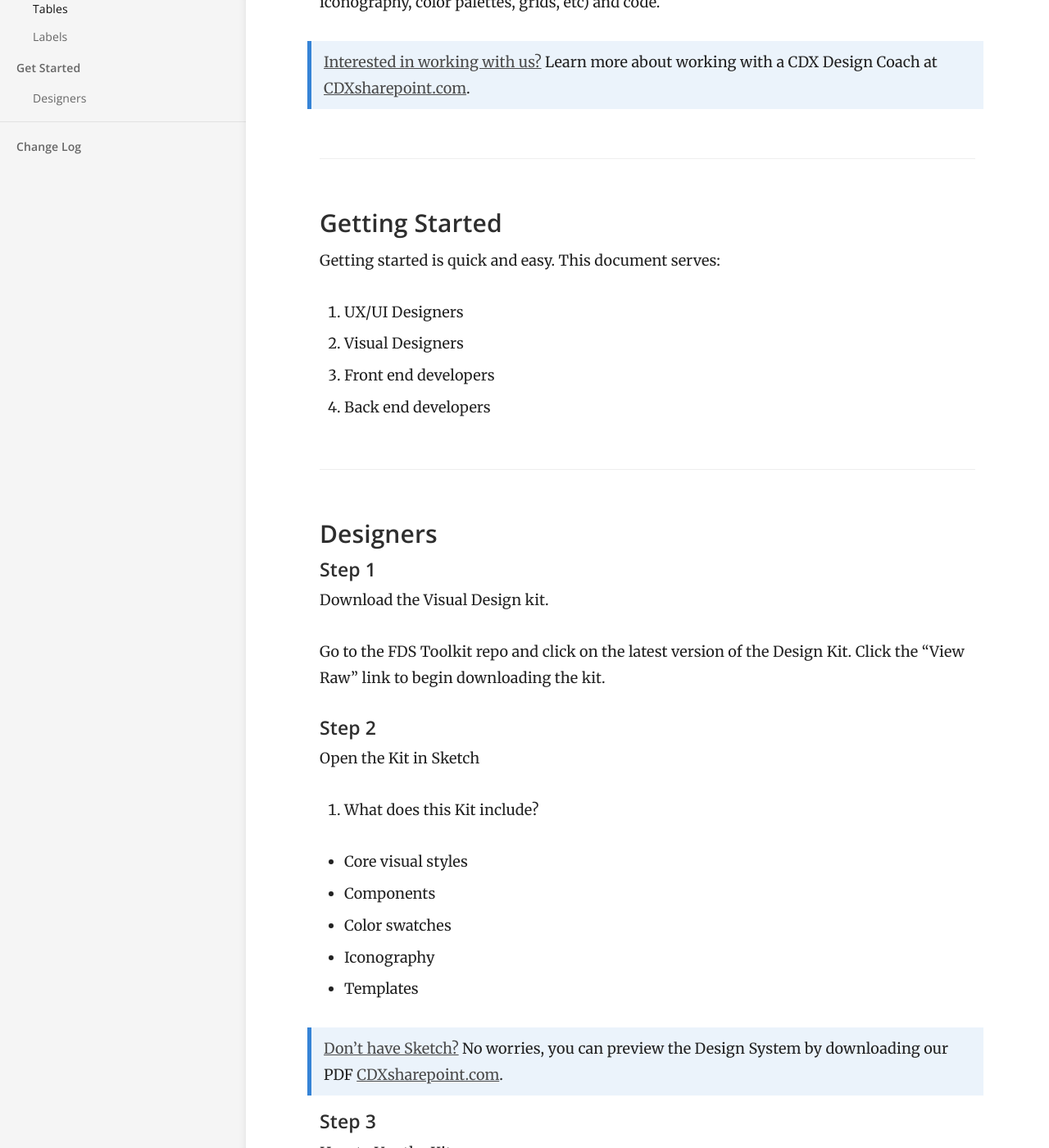
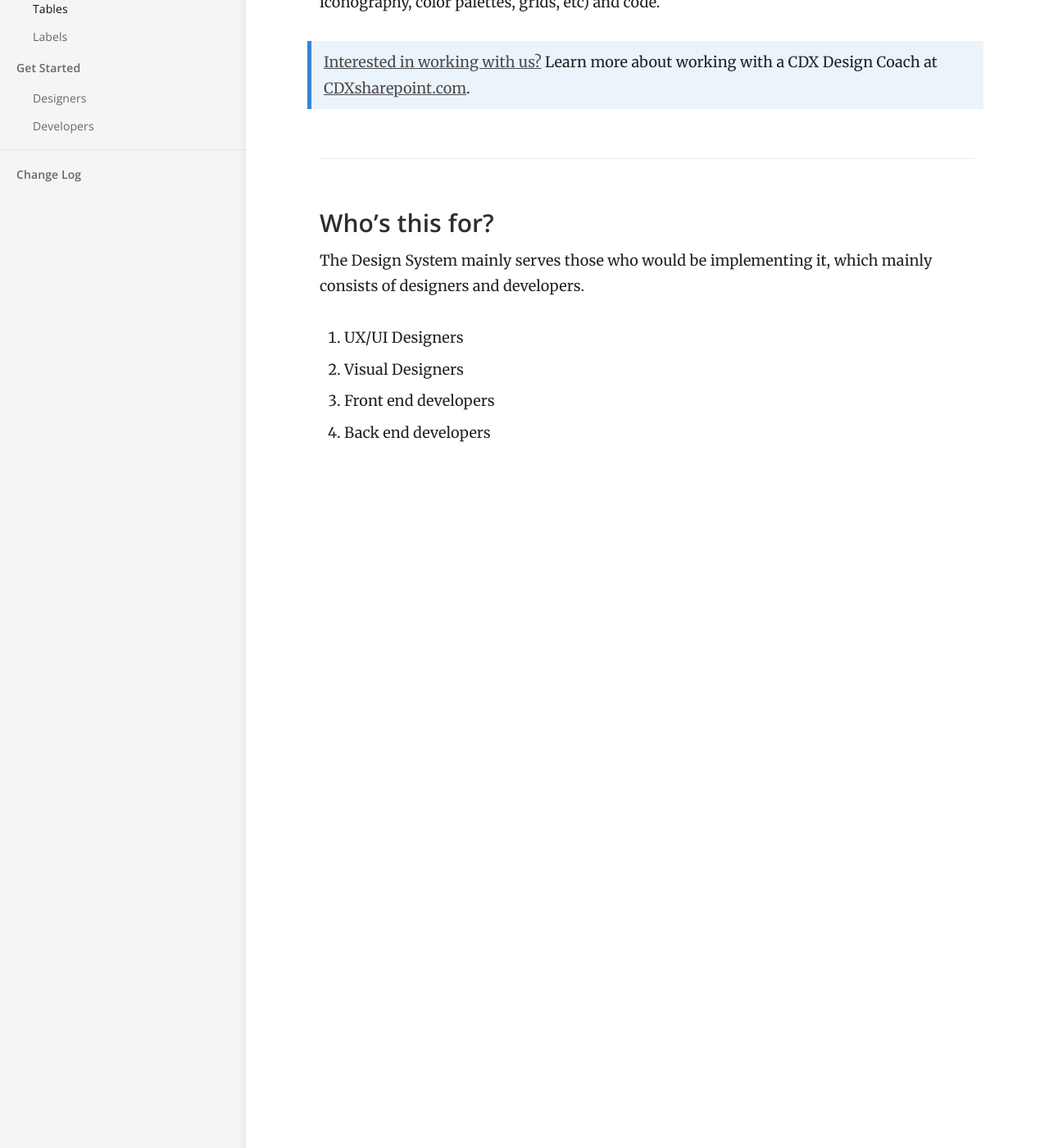
Before and after one commit to CassieShumway/fm-designsystem, a Jekyll site: the page built from index.md, in a window 1280 px wide and 1400 px high, scrolled down 362 px. Shown: the whole window at 82% size. Built offline with Jekyll 4.4.1, drawn with Linux system fonts in a browser that asks for light colours; some of the changed text lies outside the part shown.

Commit message:
remove get started from homepage

```diff
--- a/index.md
+++ b/index.md
@@ -8,49 +8,11 @@ FDS is a living, breathing document that contains all of our visual assets (comp
 
 > [Interested in working with us?](http://example.com/signup) Learn more about working with a CDX Design Coach at [CDXsharepoint.com](http://cdxsharepoint.com/).
 
-### Getting Started
+### Who's this for?
 
-Getting started is quick and easy. This document serves:
+The Design System mainly serves those who would be implementing it, which mainly consists of designers and developers.
 
 1. UX/UI Designers
 2. Visual Designers
 3. Front end developers
 4. Back end developers
-
-
-### Designers
-
-#### Step 1
-
-Download the Visual Design kit.
-
-Go to the FDS Toolkit repo and click on the latest version of the Design Kit. Click the “View Raw” link to begin downloading the kit.
-
-#### Step 2
-
-Open the Kit in Sketch
-
-1. What does this Kit include?
-
-* Core visual styles
-* Components
-* Color swatches
-* Iconography
-* Templates
-
-> [Don't have Sketch?](http://example.com/signup) No worries, you can preview the Design System by downloading our PDF [CDXsharepoint.com](http://cdxsharepoint.com/).
-
-#### Step 3
-
-How to Use the Kit
-
-Once you open the kit in Sketch, we provide a collection of symbols and text styles for rapid design and layout prototyping. Each is designated its own page, which may be accessed via the left side panel.
-
-
-### Developers
-
-#### Step 1
-
-Download the repository
-
-Go to the FDS Toolkit repo and click on the latest version of the Design Kit. Click the “View Raw” link to begin downloading the kit.
```
Also changed, not shown: _docs/get started/developers.md (added, +11 -0 lines).
